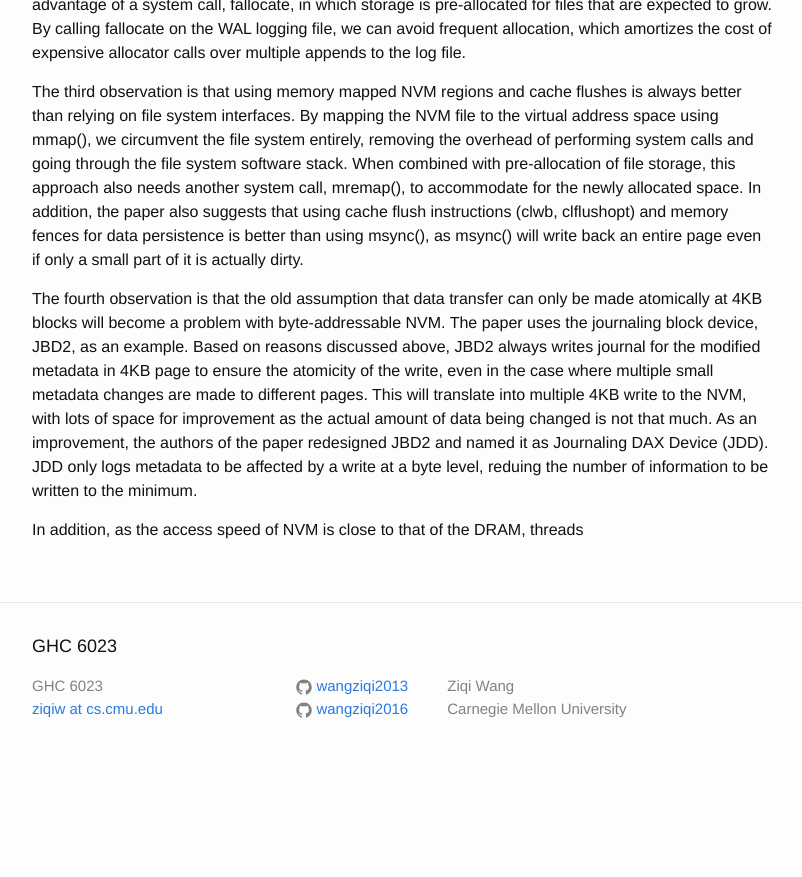
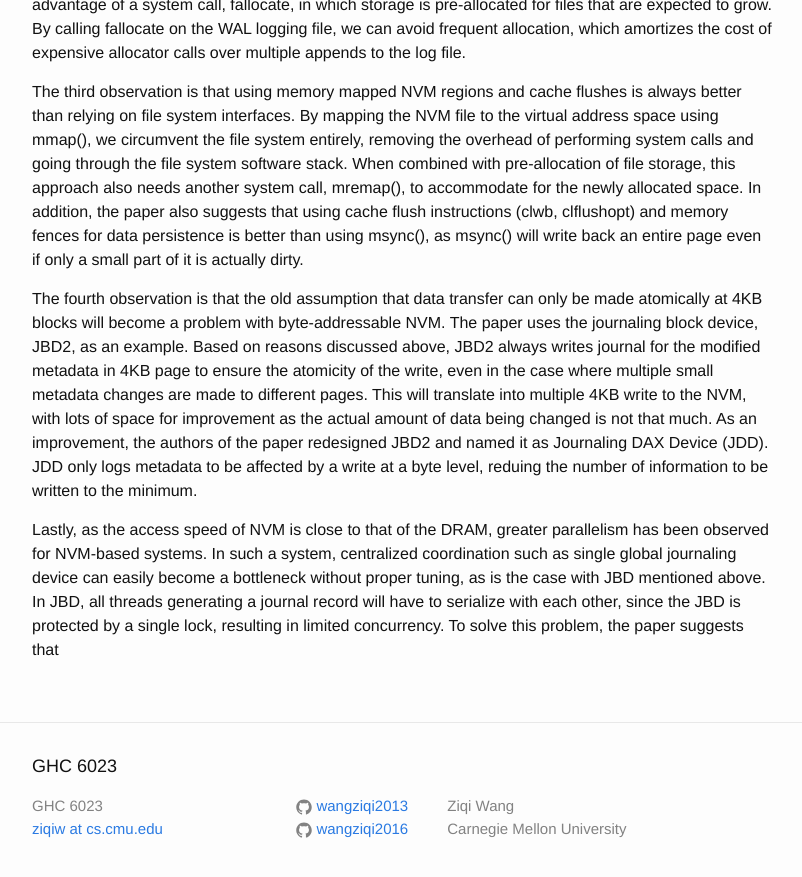
Before and after one commit to wangziqi2013/wangziqi2013.github.io, a Jekyll site: the page built from _posts/2019-10-25-flex.markdown, in a window 1280 px wide and 900 px high, scrolled down 1474 px. Shown: the top 877 px of the window, without its empty margins (238-1040 px from the left). Built offline with Jekyll 4.4.1, drawn with Linux system fonts in a browser that asks for light colours; before the commit the page ends 2254 px from its top, so only the background shows below that.

Commit message:
Adding concurrency

```diff
--- a/_posts/2019-10-25-flex.markdown
+++ b/_posts/2019-10-25-flex.markdown
@@ -67,5 +67,8 @@ write, even in the case where multiple small metadata changes are made to differ
 As an improvement, the authors of the paper redesigned JBD2 and named it as Journaling DAX Device (JDD). JDD only logs
 metadata to be affected by a write at a byte level, reduing the number of information to be written to the minimum.
 
-In
-addition, as the access speed of NVM is close to that of the DRAM, threads
+Lastly, as the access speed of NVM is close to that of the DRAM, greater parallelism has been observed for NVM-based systems.
+In such a system, centralized coordination such as single global journaling device can easily become a bottleneck without
+proper tuning, as is the case with JBD mentioned above. In JBD, all threads generating a journal record will have to serialize
+with each other, since the JBD is protected by a single lock, resulting in limited concurrency. To solve this problem, the
+paper suggests that
```
